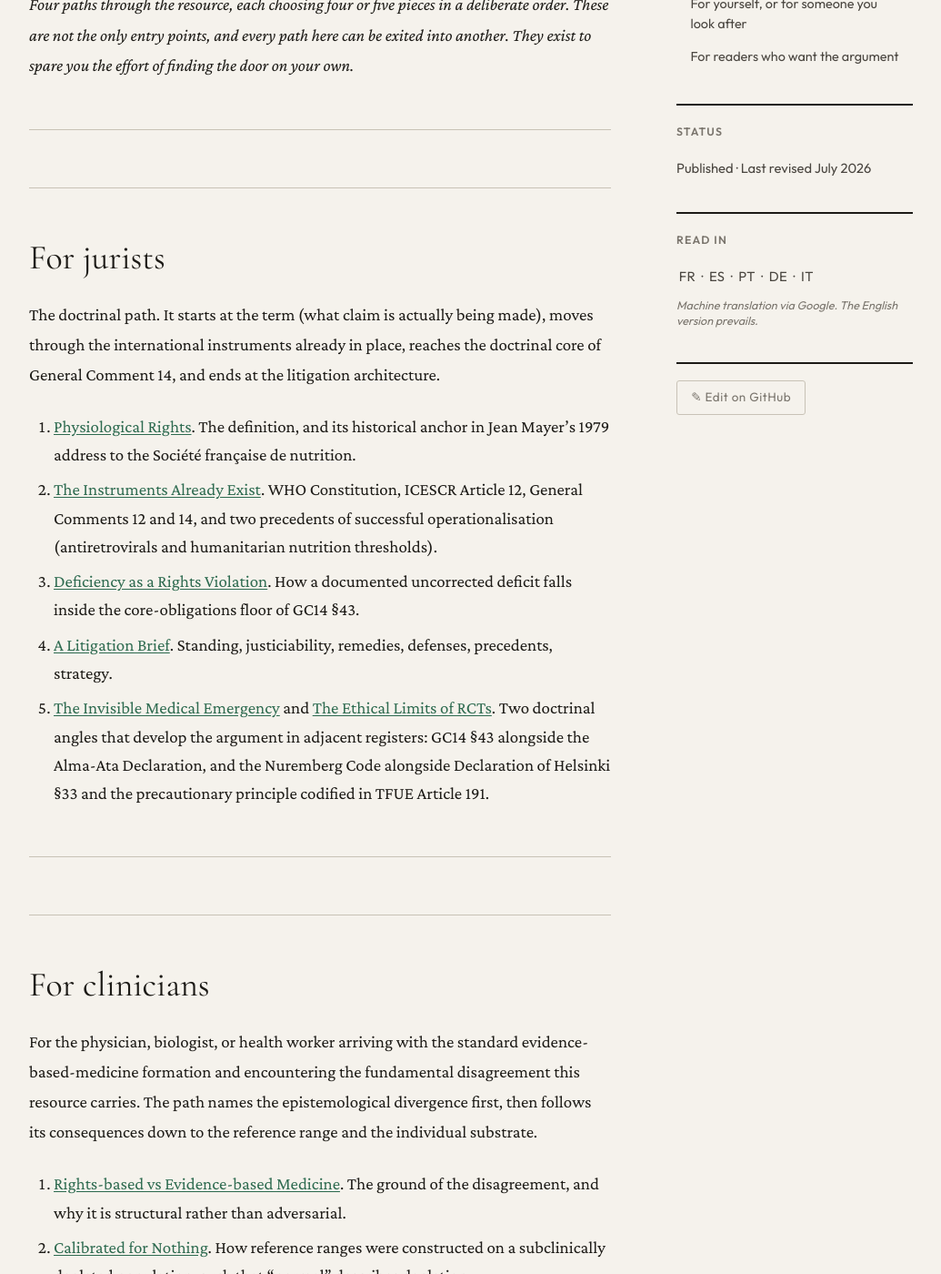
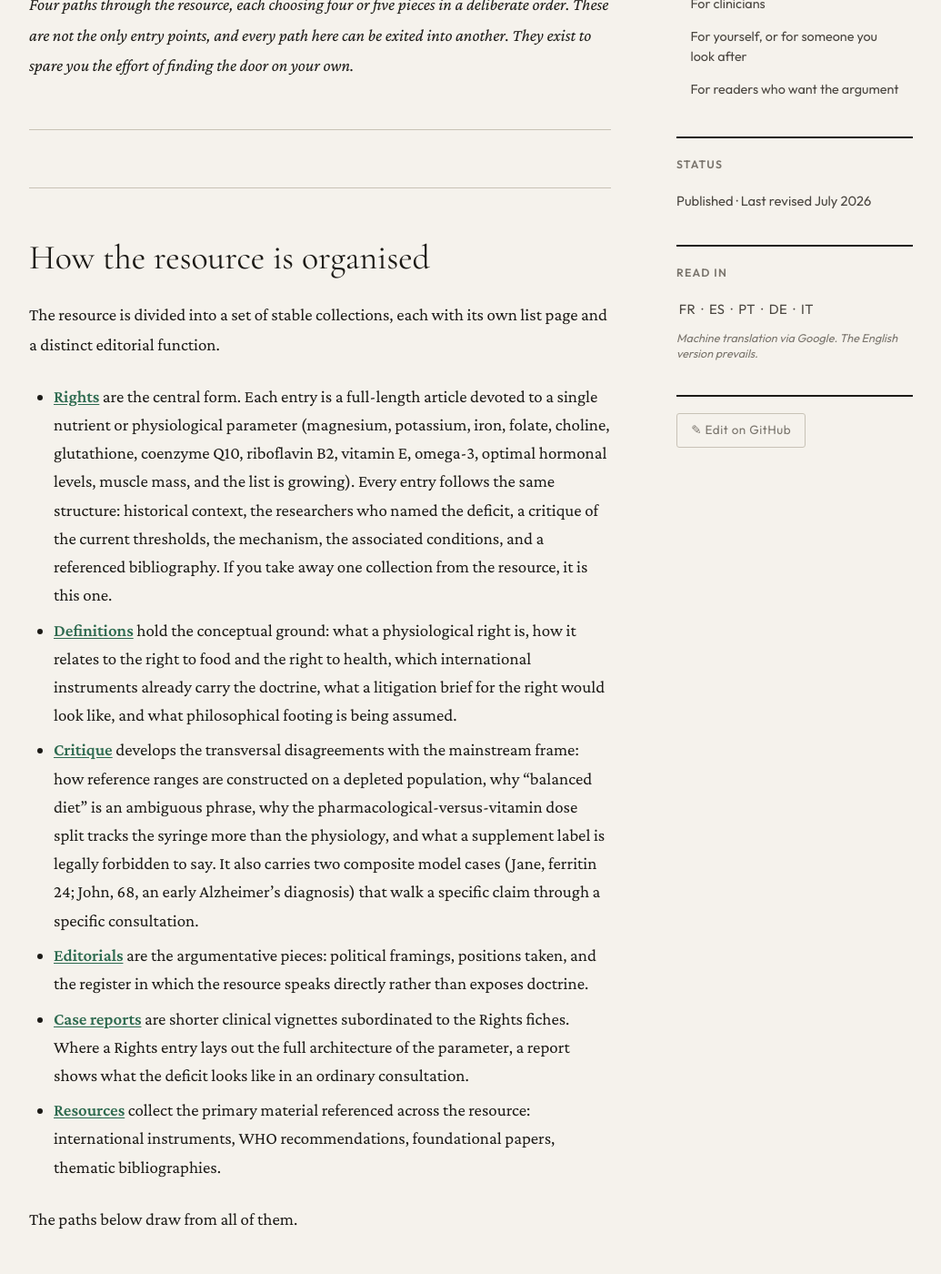
Before and after one commit to PerigGouanvic/physiological-rights, a Jekyll site: the page built from where-to-start/index.md, in a window 1280 px wide and 1400 px high, scrolled down 360 px. Shown: the whole window at 91% size, without its empty margins (122-1157 px from the left). Built offline with Jekyll 4.4.1, drawn with Linux system fonts in a browser that asks for light colours; some of the changed text lies outside the part shown.

Commit message:
content(nav): add "How the resource is organised" section to Start Here
Introduces the six stable collections (Rights, Definitions, Critique,
Editorials, Case reports, Resources) with a paragraph each, before the
four reading paths. Names the Rights collection as the central form and
notes that the four paths draw from all collections. Fixes the initial
draft, which listed pieces without any account of the resource's
architecture, leaving a new reader to reconstruct the taxonomy from the
paths themselves.

Co-Authored-By: Claude Opus 4.7 <noreply@anthropic.com>

```diff
--- a/where-to-start/index.md
+++ b/where-to-start/index.md
@@ -10,6 +10,21 @@ last_revised: "July 2026"
 # Where to Start
 
 *Four paths through the resource, each choosing four or five pieces in a deliberate order. These are not the only entry points, and every path here can be exited into another. They exist to spare you the effort of finding the door on your own.*
+
+---
+
+## How the resource is organised
+
+The resource is divided into a set of stable collections, each with its own list page and a distinct editorial function.
+
+- **[Rights](/rights/)** are the central form. Each entry is a full-length article devoted to a single nutrient or physiological parameter (magnesium, potassium, iron, folate, choline, glutathione, coenzyme Q10, riboflavin B2, vitamin E, omega-3, optimal hormonal levels, muscle mass, and the list is growing). Every entry follows the same structure: historical context, the researchers who named the deficit, a critique of the current thresholds, the mechanism, the associated conditions, and a referenced bibliography. If you take away one collection from the resource, it is this one.
+- **[Definitions](/definitions/)** hold the conceptual ground: what a physiological right is, how it relates to the right to food and the right to health, which international instruments already carry the doctrine, what a litigation brief for the right would look like, and what philosophical footing is being assumed.
+- **[Critique](/critique/)** develops the transversal disagreements with the mainstream frame: how reference ranges are constructed on a depleted population, why "balanced diet" is an ambiguous phrase, why the pharmacological-versus-vitamin dose split tracks the syringe more than the physiology, and what a supplement label is legally forbidden to say. It also carries two composite model cases (Jane, ferritin 24; John, 68, an early Alzheimer's diagnosis) that walk a specific claim through a specific consultation.
+- **[Editorials](/editorials/)** are the argumentative pieces: political framings, positions taken, and the register in which the resource speaks directly rather than exposes doctrine.
+- **[Case reports](/reports/)** are shorter clinical vignettes subordinated to the Rights fiches. Where a Rights entry lays out the full architecture of the parameter, a report shows what the deficit looks like in an ordinary consultation.
+- **[Resources](/resources/)** collect the primary material referenced across the resource: international instruments, WHO recommendations, foundational papers, thematic bibliographies.
+
+The paths below draw from all of them.
 
 ---
 
```
